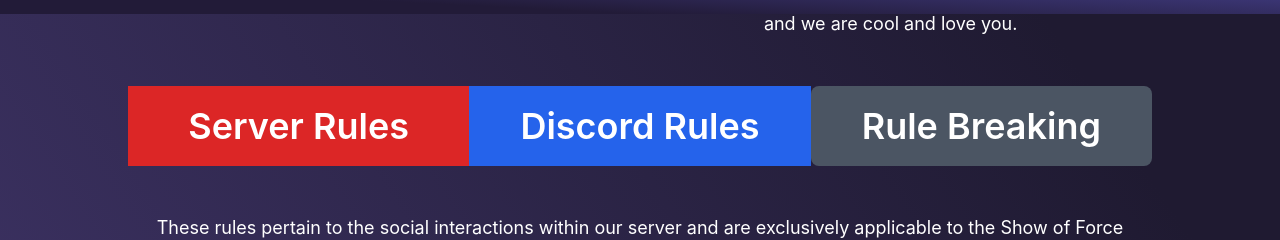
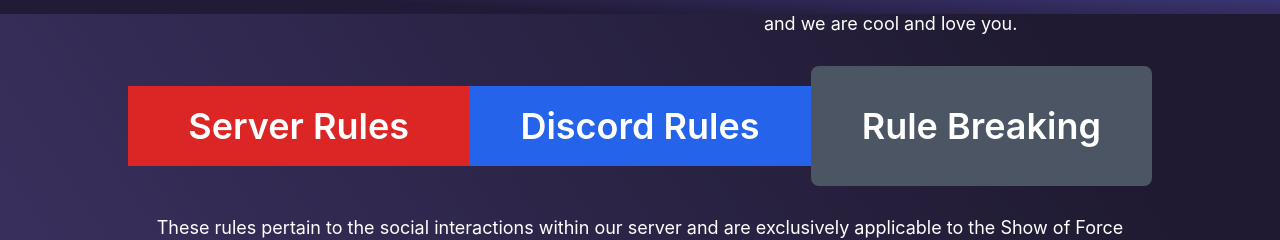
Before and after one commit to WiryJoe/sofwebsite, a React (Create React App) app: page /RulesAndGuidesPage/breaking in a window 1280 px wide. Shown: the part 786-1026 px from the top of the page. Built offline with nearby package versions, Linux system fonts and the light colour scheme.

Commit message:
Improved the navigation and tab changing on rules and guides

```diff
--- a/src/Pages/RulesAndGuidesPage.js
+++ b/src/Pages/RulesAndGuidesPage.js
@@ -4,14 +4,16 @@
 import FooterMain from "../Components/FooterMain";
 import RuleSection from "../Components/Reusable/RuleSection";
 
-import { useParams } from "react-router-dom";
-import { useState } from "react";
+import { useParams, Link } from "react-router-dom";
+import { useState, useEffect } from "react";
 
 function RulesAndGuidesPage() {
   const { section } = useParams();
   const [rulesDisplay, setRulesDisplay] = useState(section);
 
-  // console.log(renderSection(section));
+  useEffect(() => {
+    setRulesDisplay(section);
+  }, [section]);
 
   return (
     <div className="text-center bg-[#1f1a31] text-lg text-white flex flex-col min-h-[100vh] bg-gradient-to-bl from-[#1f1a31] from-30% via-[#3b3161] via-50% via-[#2c244e] via-80% to-[#2d254e] to-90%">
@@ -73,24 +75,27 @@
             <div
               className={`w-full flex flex-row h-[10vh] my-12 justify-evenly items-center rounded-lg`}
             >
-              <div
-                className={`w-full h-full flex items-center justify-center text-4xl font-semibold bg-red-600 ${rulesDisplay === "server" && "h-[150%] rounded-lg"}`}
+              <Link
+                className={`w-full flex items-center justify-center text-4xl font-semibold bg-red-600 ${rulesDisplay === "server" ? "h-[150%] rounded-lg" : "h-full"}`}
+                to="/RulesAndGuidesPage/server"
                 onClick={() => setRulesDisplay("server")}
               >
                 Server Rules
-              </div>
-              <div
-                className={`w-full h-full flex items-center justify-center text-4xl font-semibold bg-blue-600 ${rulesDisplay === "discord" && "h-[150%] rounded-lg"}`}
+              </Link>
+              <Link
+                className={`w-full flex items-center justify-center text-4xl font-semibold bg-blue-600 ${rulesDisplay === "discord" ? "h-[150%] rounded-lg" : "h-full"}`}
+                to="/RulesAndGuidesPage/discord"
                 onClick={() => setRulesDisplay("discord")}
               >
                 Discord Rules
-              </div>
-              <div
-                className={`w-full h-full flex items-center justify-center text-4xl font-semibold bg-gray-600 ${rulesDisplay === "breaking" && "h-[150%] rounded-lg"}`}
+              </Link>
+              <Link
+                className={`w-full flex items-center justify-center text-4xl font-semibold bg-gray-600 ${rulesDisplay === "breaking" ? "h-[150%] rounded-lg" : "h-full"}`}
+                to="/RulesAndGuidesPage/breaking"
                 onClick={() => setRulesDisplay("breaking")}
               >
                 Rule Breaking
-              </div>
+              </Link>
             </div>
 
             {rulesDisplay === "server" ? (
```
